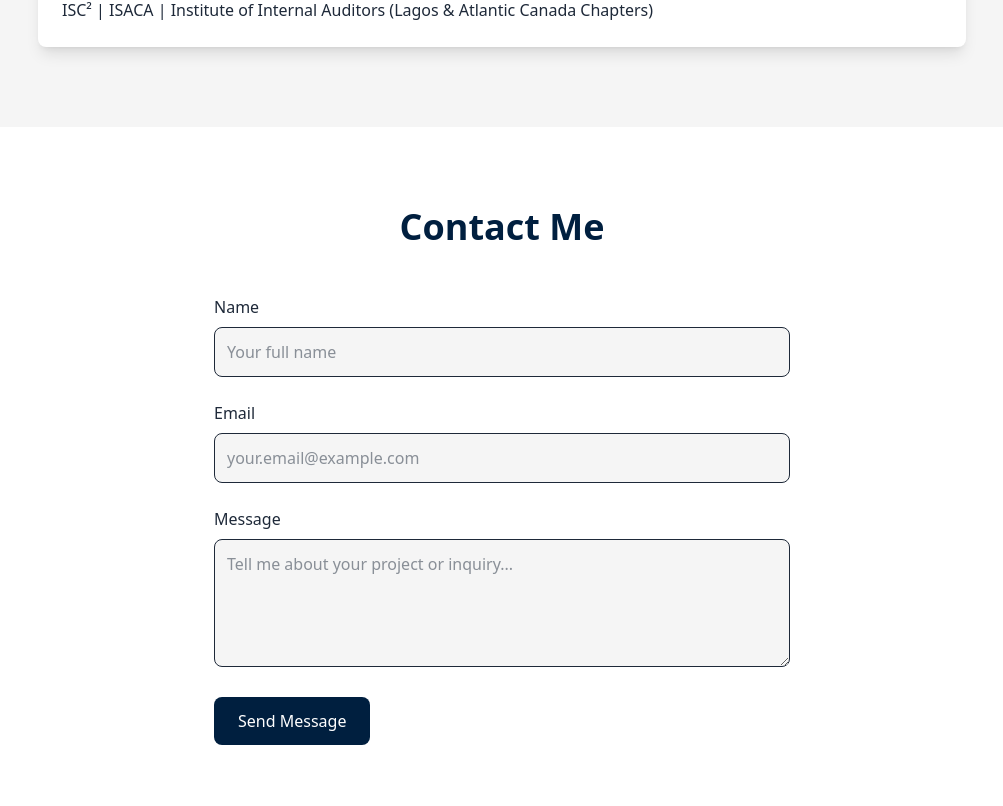
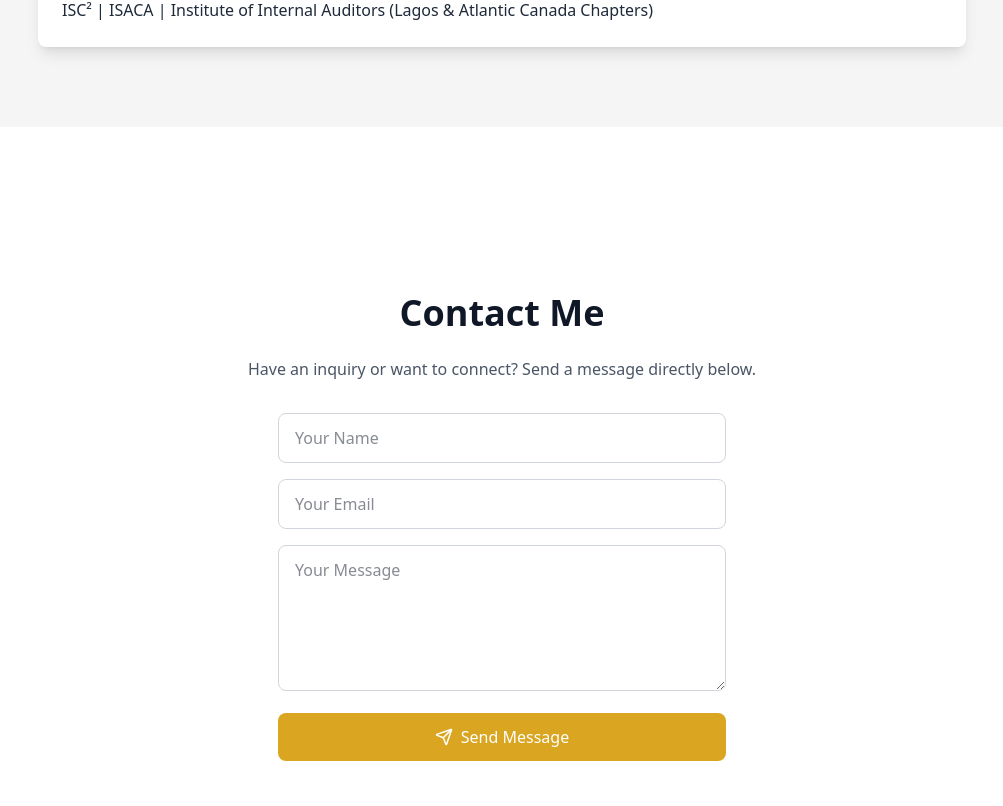
Before and after one commit to samkiel488/Emmanuel-Ilesanmi_Portfolio, a Next.js app: page / in a window 1280 px wide. Shown: the part 6154-6960 px from the top of the page, without its empty margins (138-1141 px from the left). Built offline with nearby package versions, Linux system fonts and the light colour scheme.

Commit message:
`Refactor contact form to use react-hook-form and zod for validation`

```diff
--- /dev/null
+++ b/src/app/api/contact/route.ts
@@ -0,0 +1,32 @@
+import { Resend } from 'resend';
+
+const resend = new Resend(process.env.RESEND_API_KEY);
+
+export async function POST(req: Request) {
+  try {
+    const { name, email, message } = await req.json();
+
+    if (!name || !email || !message)
+      return new Response(JSON.stringify({ error: "All fields are required." }), { status: 400 });
+
+    await resend.emails.send({
+      from: 'Portfolio Contact <noreply@emmanuelilesanmi.dev>',
+      to: process.env.TO_EMAIL!,
+      subject: `New Message from ${name}`,
+      html: `
+        <div style="font-family: Arial, sans-serif; line-height: 1.6;">
+          <h3>New Contact Form Submission</h3>
+          <p><strong>Name:</strong> ${name}</p>
+          <p><strong>Email:</strong> ${email}</p>
+          <p><strong>Message:</strong></p>
+          <p>${message}</p>
+        </div>
+      `,
+    });
+
+    return new Response(JSON.stringify({ success: true }), { status: 200 });
+  } catch (err) {
+    console.error("Error sending email:", err);
+    return new Response(JSON.stringify({ error: "Failed to send message." }), { status: 500 });
+  }
+}
--- a/src/components/Contact.tsx
+++ b/src/components/Contact.tsx
@@ -1,89 +1,5 @@
-"use client";
+import ContactForm from "./ContactForm";
 
-import { useState } from "react";
-import { motion } from "framer-motion";
-
-const Contact = () => {
-  const [formData, setFormData] = useState({ name: "", email: "", message: "" });
-  const [submitted, setSubmitted] = useState(false);
-
-  const handleChange = (e: React.ChangeEvent<HTMLInputElement | HTMLTextAreaElement>) => {
-    setFormData({ ...formData, [e.target.name]: e.target.value });
-  };
-
-  const handleSubmit = (e: React.FormEvent) => {
-    e.preventDefault();
-    // Handle form submission here
-    setSubmitted(true);
-    setTimeout(() => setSubmitted(false), 3000);
-  };
-
-  return (
-    <motion.section
-      id="contact"
-      initial={{ opacity: 0, y: 30 }}
-      whileInView={{ opacity: 1, y: 0 }}
-      transition={{ duration: 0.6, ease: "easeOut" }}
-      viewport={{ once: true }}
-      className="py-20 bg-white dark:bg-[#001f3f]"
-    >
-      <div className="max-w-2xl mx-auto px-6 sm:px-8 md:px-12 lg:px-12 space-y-10">
-        <h2 className="text-3xl sm:text-4xl font-bold text-primary dark:text-accent text-center mb-12">Contact Me</h2>
-        <form onSubmit={handleSubmit} className="space-y-6">
-          <div>
-            <label className="block text-gray-800 dark:text-gray-300 mb-2">Name</label>
-            <input
-              type="text"
-              name="name"
-              value={formData.name}
-              onChange={handleChange}
-              className="w-full p-3 border rounded-lg bg-secondary dark:bg-gray-800 text-gray-800 dark:text-gray-100"
-              placeholder="Your full name"
-              required
-            />
-          </div>
-          <div>
-            <label className="block text-gray-800 dark:text-gray-300 mb-2">Email</label>
-            <input
-              type="email"
-              name="email"
-              value={formData.email}
-              onChange={handleChange}
-              className="w-full p-3 border rounded-lg bg-secondary dark:bg-gray-800 text-gray-800 dark:text-gray-100"
-              placeholder="your.email@example.com"
-              required
-            />
-          </div>
-          <div>
-            <label className="block text-gray-800 dark:text-gray-300 mb-2">Message</label>
-            <textarea
-              name="message"
-              value={formData.message}
-              onChange={handleChange}
-              className="w-full p-3 border rounded-lg bg-secondary dark:bg-gray-800 text-gray-800 dark:text-gray-100 h-32"
-              placeholder="Tell me about your project or inquiry..."
-              required
-            />
-          </div>
-          <button
-            type="submit"
-            className="bg-primary text-white px-6 py-3 rounded-lg hover:bg-opacity-90 transition"
-          >
-            Send Message
-          </button>
-        </form>
-        {submitted && (
-          <motion.div
-            initial={{ opacity: 0, y: -20 }}
-            animate={{ opacity: 1, y: 0 }}
-            className="mt-4 p-4 bg-green-100 text-green-800 rounded-lg"
-          >
-            Message sent successfully!
-          </motion.div>
-        )}
-      </div>
-    </motion.section>
-  );
-};
-
-export default Contact;
+export default function Contact() {
+  return <ContactForm />;
+}
--- a/src/components/ContactForm.tsx
+++ b/src/components/ContactForm.tsx
@@ -1,82 +1,87 @@
 "use client";
 
-import { useState } from "react";
+import { useForm } from "react-hook-form";
+import { z } from "zod";
+import { zodResolver } from "@hookform/resolvers/zod";
+import toast, { Toaster } from "react-hot-toast";
 import { motion } from "framer-motion";
+import { Send } from "lucide-react";
 
-const ContactForm = () => {
-  const [formData, setFormData] = useState({ name: "", email: "", message: "" });
-  const [submitted, setSubmitted] = useState(false);
+const formSchema = z.object({
+  name: z.string().min(2, "Name is required"),
+  email: z.string().email("Valid email required"),
+  message: z.string().min(5, "Message is too short"),
+});
 
-  const handleChange = (e: React.ChangeEvent<HTMLInputElement | HTMLTextAreaElement>) => {
-    setFormData({ ...formData, [e.target.name]: e.target.value });
-  };
+type FormData = z.infer<typeof formSchema>;
 
-  const handleSubmit = (e: React.FormEvent) => {
-    e.preventDefault();
-    // Handle form submission here
-    setSubmitted(true);
-    setTimeout(() => setSubmitted(false), 3000);
+export default function ContactForm() {
+  const { register, handleSubmit, reset, formState: { errors, isSubmitting } } = useForm<FormData>({
+    resolver: zodResolver(formSchema),
+  });
+
+  const onSubmit = async (data: FormData) => {
+    const res = await fetch("/api/contact", {
+      method: "POST",
+      headers: { "Content-Type": "application/json" },
+      body: JSON.stringify(data),
+    });
+
+    if (res.ok) {
+      toast.success("Message sent successfully!");
+      reset();
+    } else {
+      toast.error("Failed to send message. Try again later.");
+    }
   };
 
   return (
-    <motion.div
+    <motion.section
+      id="contact"
+      className="flex flex-col items-center justify-center h-screen px-6 md:px-12 lg:px-24 text-center"
       initial={{ opacity: 0, y: 30 }}
       whileInView={{ opacity: 1, y: 0 }}
       transition={{ duration: 0.6, ease: "easeOut" }}
       viewport={{ once: true }}
-      className="space-y-6"
     >
-      <form onSubmit={handleSubmit} className="space-y-6">
-        <div>
-          <label className="block text-gray-700 dark:text-gray-300 mb-2">Name</label>
+      <Toaster position="top-center" />
+      <h2 className="text-4xl font-bold mb-6 text-gray-900 dark:text-gray-100">Contact Me</h2>
+      <p className="max-w-lg text-gray-600 dark:text-gray-400 mb-8">
+        Have an inquiry or want to connect? Send a message directly below.
+      </p>
+      <form onSubmit={handleSubmit(onSubmit)} className="w-full max-w-md space-y-4">
         <input
           type="text"
-            name="name"
-            value={formData.name}
-            onChange={handleChange}
-            className="w-full p-3 border rounded-lg bg-secondary dark:bg-gray-700 text-primary dark:text-white border-gray-300 dark:border-gray-600 focus:ring-2 focus:ring-accent focus:border-transparent"
-            required
+          placeholder="Your Name"
+          {...register("name")}
+          className="w-full rounded-lg border border-gray-300 dark:border-gray-700 bg-transparent px-4 py-3 focus:outline-none focus:ring-2 focus:ring-[#daa520]"
         />
-        </div>
-        <div>
-          <label className="block text-gray-700 dark:text-gray-300 mb-2">Email</label>
+        {errors.name && <p className="text-red-500 text-sm">{errors.name.message}</p>}
+
         <input
           type="email"
-            name="email"
-            value={formData.email}
-            onChange={handleChange}
-            className="w-full p-3 border rounded-lg bg-secondary dark:bg-gray-700 text-primary dark:text-white border-gray-300 dark:border-gray-600 focus:ring-2 focus:ring-accent focus:border-transparent"
-            required
+          placeholder="Your Email"
+          {...register("email")}
+          className="w-full rounded-lg border border-gray-300 dark:border-gray-700 bg-transparent px-4 py-3 focus:outline-none focus:ring-2 focus:ring-[#daa520]"
         />
-        </div>
-        <div>
-          <label className="block text-gray-700 dark:text-gray-300 mb-2">Message</label>
+        {errors.email && <p className="text-red-500 text-sm">{errors.email.message}</p>}
+
         <textarea
-            name="message"
-            value={formData.message}
-            onChange={handleChange}
-            className="w-full p-3 border rounded-lg bg-secondary dark:bg-gray-700 text-primary dark:text-white border-gray-300 dark:border-gray-600 focus:ring-2 focus:ring-accent focus:border-transparent h-32"
-            required
+          placeholder="Your Message"
+          rows={5}
+          {...register("message")}
+          className="w-full rounded-lg border border-gray-300 dark:border-gray-700 bg-transparent px-4 py-3 focus:outline-none focus:ring-2 focus:ring-[#daa520]"
         />
-        </div>
+        {errors.message && <p className="text-red-500 text-sm">{errors.message.message}</p>}
+
         <button
           type="submit"
-          className="bg-primary text-white px-6 py-3 rounded-lg hover:bg-opacity-90 transition-all duration-300 shadow-lg hover:shadow-xl transform hover:scale-105"
+          disabled={isSubmitting}
+          className="w-full bg-[#daa520] hover:bg-[#c19a3f] text-white font-medium py-3 rounded-lg flex items-center justify-center transition-all"
         >
-          Send Message
+          {isSubmitting ? "Sending..." : (<><Send size={18} className="mr-2" /> Send Message</>)}
         </button>
       </form>
-      {submitted && (
-        <motion.div
-          initial={{ opacity: 0, y: -20 }}
-          animate={{ opacity: 1, y: 0 }}
-          className="mt-4 p-4 bg-green-100 dark:bg-green-800 text-green-800 dark:text-green-200 rounded-lg"
-        >
-          Message sent successfully!
-        </motion.div>
-      )}
-    </motion.div>
+    </motion.section>
   );
-};
-
-export default ContactForm;
+}
```
Also changed, not shown: package.json (+7 -1 lines), 1 other file (tests, documents, lock files or other folders). Lines whose indentation alone changed are shown as unchanged.
